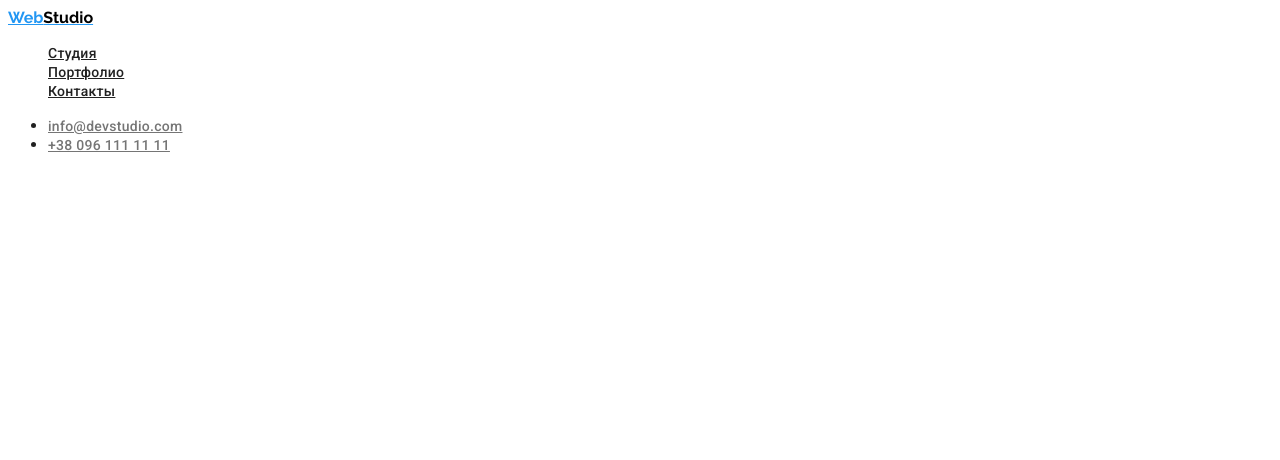
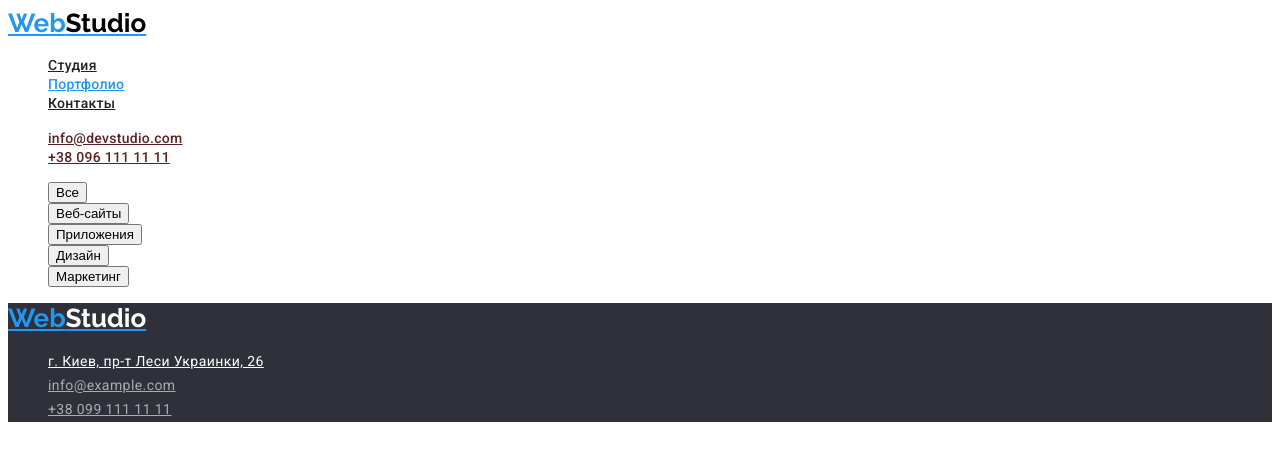
Before and after one commit to Anemuzus/goit02, a plain HTML site: page portfolio.html in a window 1280 px wide. Drawn offline with Linux system fonts and the light colour scheme.

Commit message:
18/12/2021 15:13

```diff
--- a/css/styles.css
+++ b/css/styles.css
@@ -3,7 +3,7 @@
   --accent-color: #2196f3;
   --bgc-text-hero: #fff;
   --hero-bgc: #2f303a;
-  --benefits: #757575;
+  --benefits: #5f2020;
   --zaholovokh2: #212121;
 }
 
@@ -11,6 +11,7 @@ body {
   font-family: 'Roboto', sans-serif;
   background-color: var(--bgc-text-hero);
   color: var(--primary-text-color);
+  list-style: none;
 }
 
 .zaholovok {
@@ -25,6 +26,15 @@ body {
 }
 .labe {
   font-family: 'Raleway';
+  font-weight: bold;
+  font-size: 26px;
+  line-height: 1.19;
+  color: var(--accent-color);
+}
+.active-studio {
+  color: var(--accent-color);
+}
+.active-portfolio {
   color: var(--accent-color);
 }
 .active {
@@ -32,6 +42,13 @@ body {
 }
 .studio {
   color: #000000;
+}
+.serif {
+  font-style: normal;
+  font-weight: 500;
+  font-size: 14px;
+  line-height: 1.14;
+  letter-spacing: 0.02em;
 }
 
 .site-nav .link {
@@ -118,3 +135,26 @@ body {
   font-size: 16px;
   line-height: 1.18;
 }
+/* ----------------------------foter-------------- */
+
+.footer-list {
+  list-style: none;
+}
+.foter {
+  background-color: var(--hero-bgc);
+}
+.studio-footer {
+  color: var(--bgc-text-hero);
+}
+.footer-href {
+  color: var(--bgc-text-hero);
+  font-family: Roboto;
+  font-style: normal;
+  font-weight: normal;
+  font-size: 14px;
+  line-height: 1.71;
+  letter-spacing: 0.03em;
+}
+.transparent {
+  color: rgba(255, 255, 255, 0.6);
+}
--- a/portfolio.html
+++ b/portfolio.html
@@ -18,12 +18,12 @@
       <nav>
         <a href="/" class="labe"> Web<span class="studio">Studio</span> </a>
         <ul class="site-nav list">
-          <li><a href="" class="link">Студия</a></li>
-          <li><a href="./portfolio.html" class="link">Портфолио</a></li>
-          <li><a href="" class="link">Контакты</a></li>
+          <li><a href="./index.html" class="link serif">Студия</a></li>
+          <li><a href="./portfolio.html" class="active-portfolio serif">Портфолио</a></li>
+          <li><a href="" class="link serif">Контакты</a></li>
         </ul>
       </nav>
-      <ul class="mailtel">
+      <ul class="mailtel list">
         <li>
           <a href="mailto:info@devstudio.com" class="mt">info@devstudio.com</a>
         </li>
@@ -32,5 +32,36 @@
         </li>
       </ul>
     </header>
+    <!-- ------------------------main-------- -->
+    <main>
+      <ul class="list">
+        <li><button type="button">Все</button></li>
+        <li><button type="button">Веб-сайты</button></li>
+        <li><button type="button">Приложения</button></li>
+        <li><button type="button">Дизайн</button></li>
+        <li><button type="button">Маркетинг</button></li>
+      </ul>
+    </main>
+    <!-- ---------------------------footer---------------------- -->
+    <footer class="foter">
+      <a href="/" class="labe"> Web<span class="studio-footer">Studio</span> </a>
+      <address>
+        <ul class="footer-list">
+          <li>
+            <a
+              class="footer-href"
+              href="https://goo.gl/maps/ryX1TbydcaV9eqmX7"
+              target="_blank"
+              rel="noopener noreferre"
+              >г. Киев, пр-т Леси Украинки, 26</a
+            >
+          </li>
+          <li>
+            <a class="footer-href transparent" href="mailto:info@example.com">info@example.com</a>
+          </li>
+          <li><a class="footer-href transparent" href="tel:+380961111111">+38 099 111 11 11</a></li>
+        </ul>
+      </address>
+    </footer>
   </body>
 </html>
```
Also changed, not shown: index.html (+20 -12 lines).
